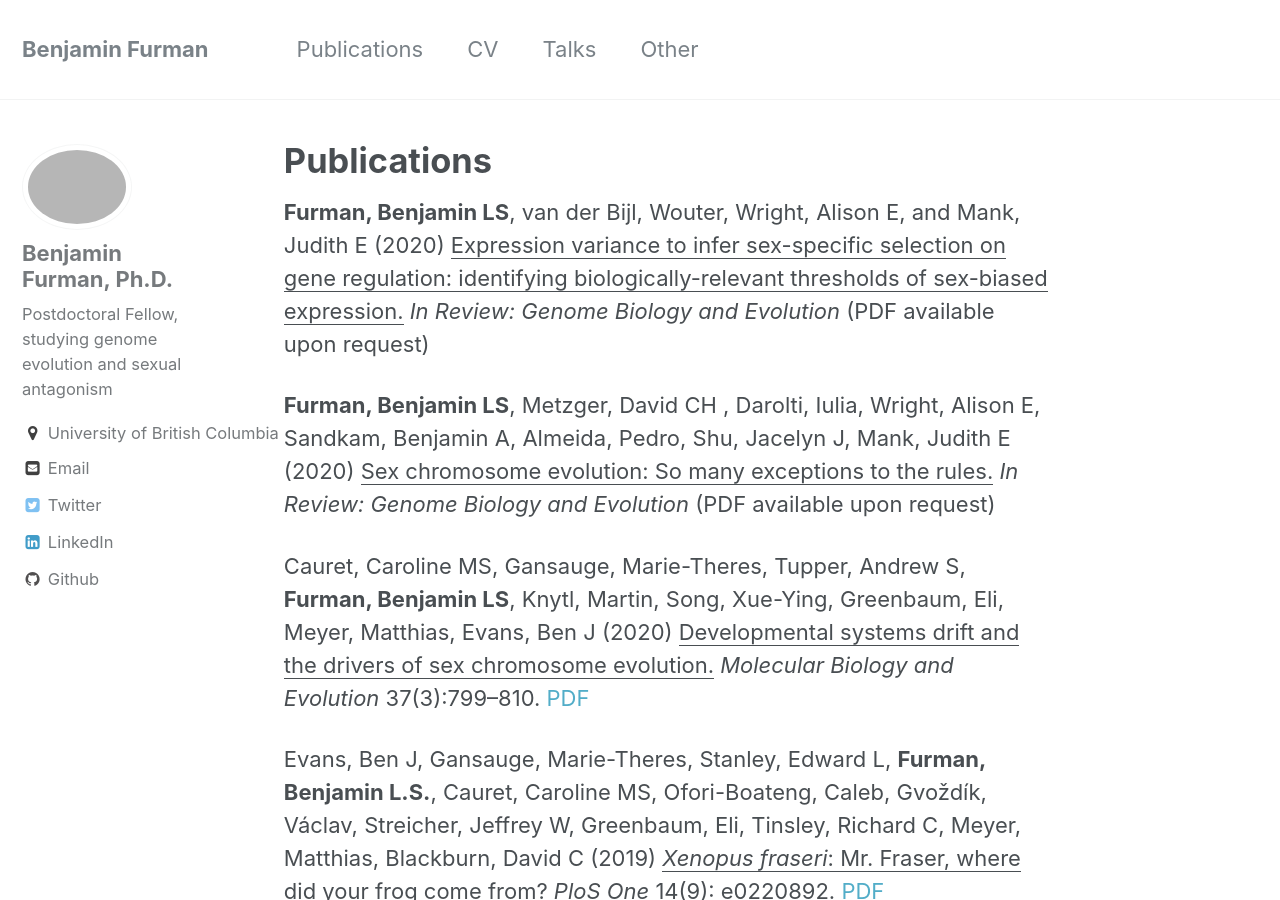
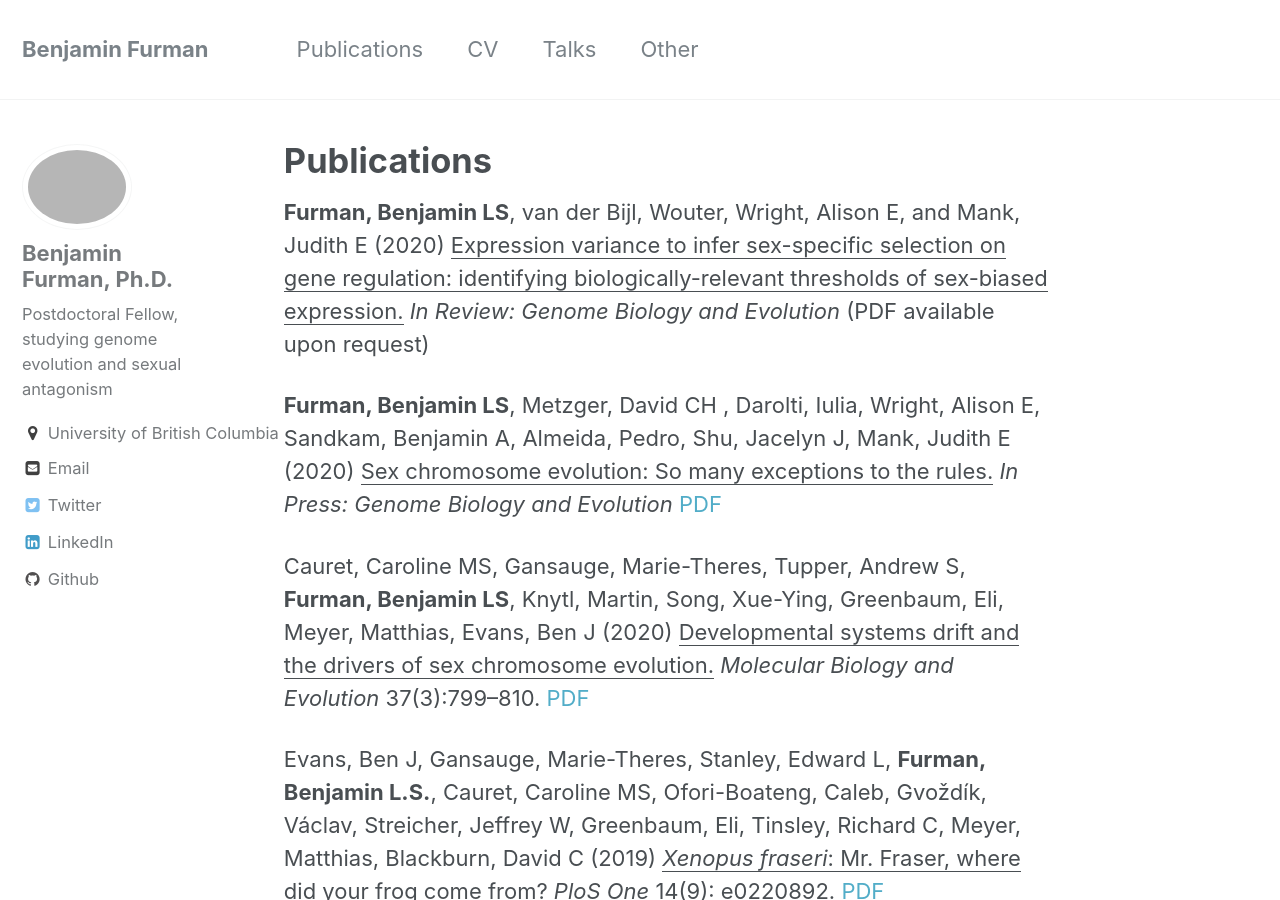
Before and after one commit to benjaminfurman/benjaminfurman.github.io, a Jekyll site: the page built from _pages/publications.md, in a window 1280 px wide and 900 px high. Built offline with Jekyll 4.4.1, drawn with Linux system fonts in a browser that asks for light colours.

Commit message:
paper link

```diff
--- a/_pages/publications.md
+++ b/_pages/publications.md
@@ -6,7 +6,7 @@ layout: single
 **Furman, Benjamin LS**, van der Bijl, Wouter, Wright, Alison E, and Mank, Judith E (2020) <u>Expression variance to infer sex-specific selection on gene regulation: identifying biologically-relevant thresholds of sex-biased expression.</u> *In Review: Genome Biology and Evolution* (PDF available upon request)
 
 
-**Furman, Benjamin LS**, Metzger, David CH , Darolti, Iulia, Wright, Alison E, Sandkam, Benjamin A, Almeida, Pedro, Shu, Jacelyn J, Mank, Judith E (2020) <u>Sex chromosome evolution: So many exceptions to the rules.</u> *In Review: Genome Biology and Evolution* (PDF available upon request)
+**Furman, Benjamin LS**, Metzger, David CH , Darolti, Iulia, Wright, Alison E, Sandkam, Benjamin A, Almeida, Pedro, Shu, Jacelyn J, Mank, Judith E (2020) <u>Sex chromosome evolution: So many exceptions to the rules.</u> *In Press: Genome Biology and Evolution* [PDF](https://academic.oup.com/gbe/advance-article/doi/10.1093/gbe/evaa081/5823304?searchresult=1)
 
 Cauret, Caroline MS, Gansauge, Marie-Theres, Tupper, Andrew S, **Furman, Benjamin LS**, Knytl, Martin, Song, Xue-Ying, Greenbaum, Eli, Meyer, Matthias, Evans, Ben J (2020) <u>Developmental systems drift and the drivers of sex chromosome evolution.</u> *Molecular Biology and Evolution* 37(3):799--810. [PDF](/assets/papers/Cauret_etal_MBE_2020.pdf)
 
```
